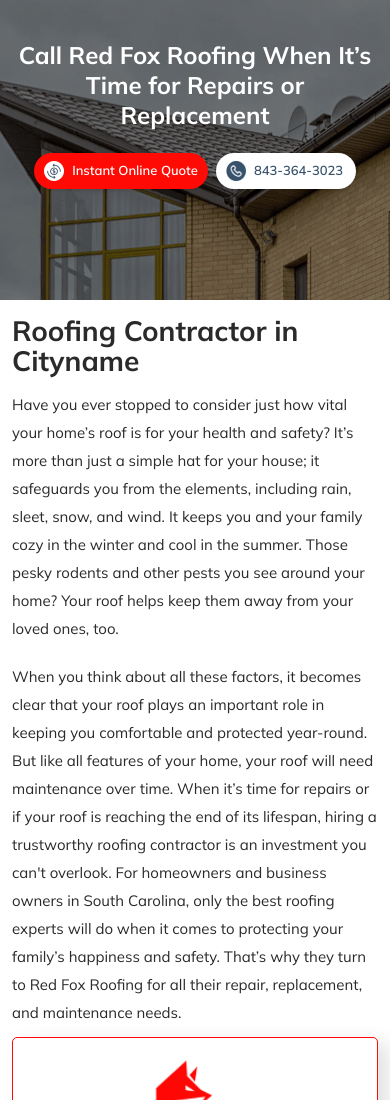
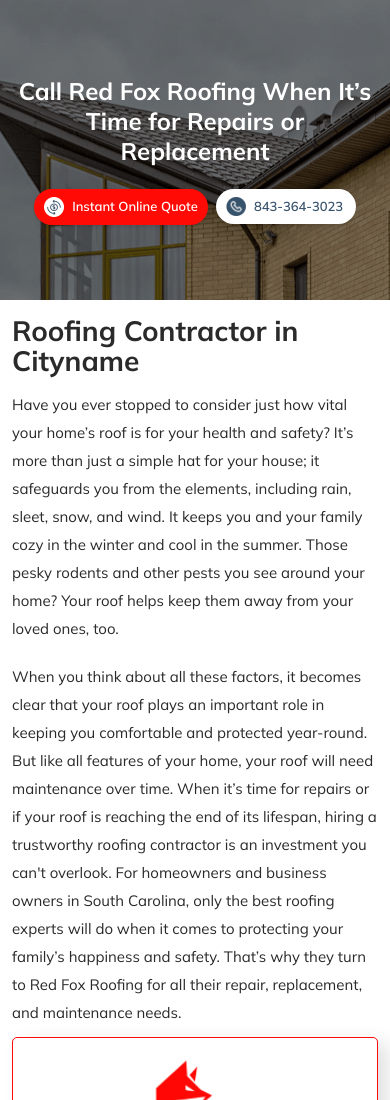
Before and after one commit to tanvir510/Portcitycabinets-LM, a plain HTML site: page index.html in a window 390 px wide. Shown: the top 1100 px of the page. Drawn offline with nearby package versions, Linux system fonts and the light colour scheme; a script that the page names is missing.

Commit message:
FEAT: Landing page UI implementation with responsive

```diff
--- a/assets/css/lm-style.css
+++ b/assets/css/lm-style.css
@@ -457,7 +457,9 @@
   background-repeat: no-repeat;
   background-position: center center;
   background-size: cover;
-  padding: 80px 0px;
+  /* padding: 80px 0px; */
+  display: flex;
+  align-items: center;
 }
 
 .lm-banner-sec .primary-btn {
--- a/index.html
+++ b/index.html
@@ -13,8 +13,8 @@
   <body>
     <!-- Banner start here -->
     <section class="lm-banner-sec overlay" id="banner_area">
-      <div class="container h-100">
-        <div class="banner-wrapper h-100">
+      <div class="container">
+        <div class="banner-wrapper">
           <div class="banner-content">
             <h2 class="">Call Red Fox Roofing When It’s Time for Repairs or Replacement</h2>
 
```
